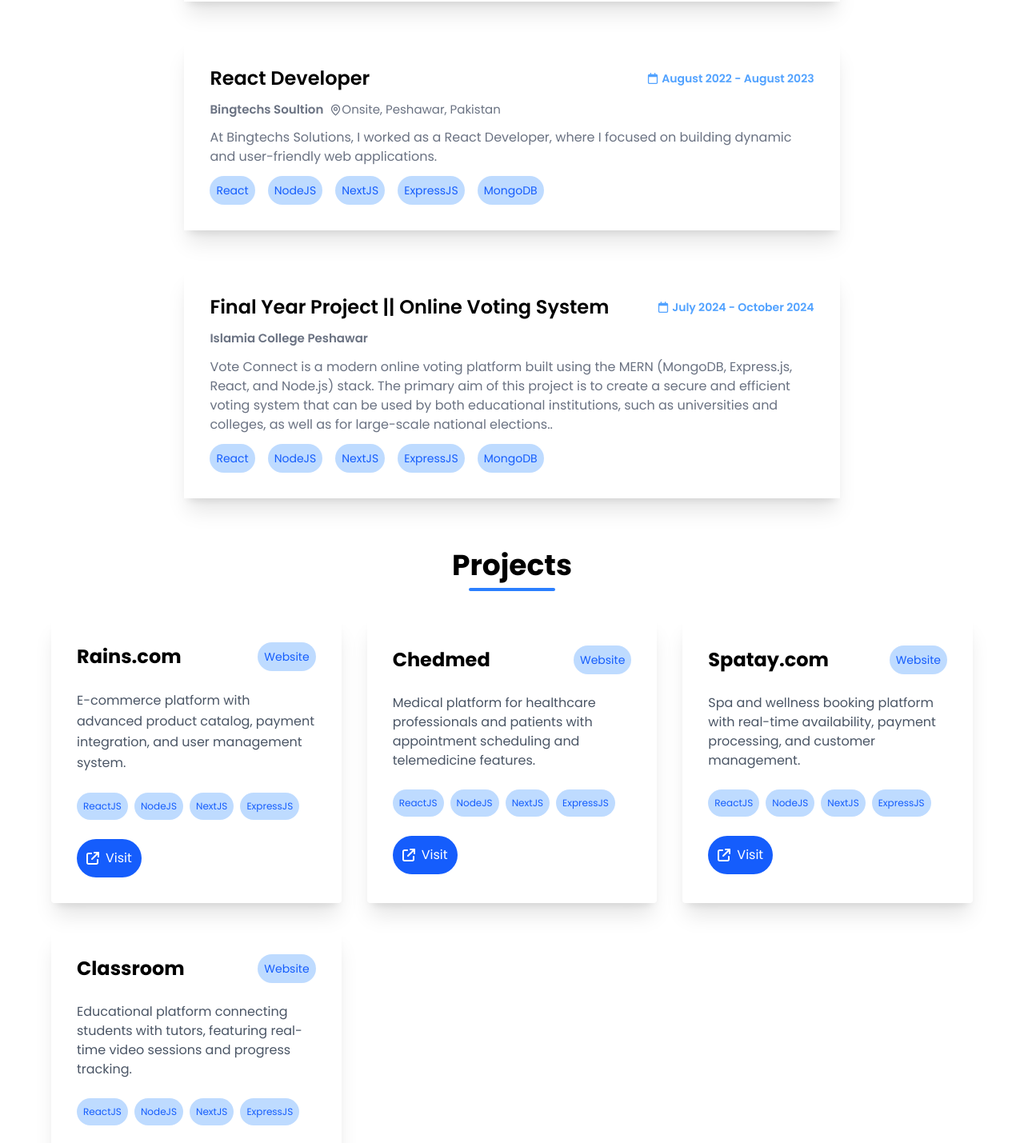
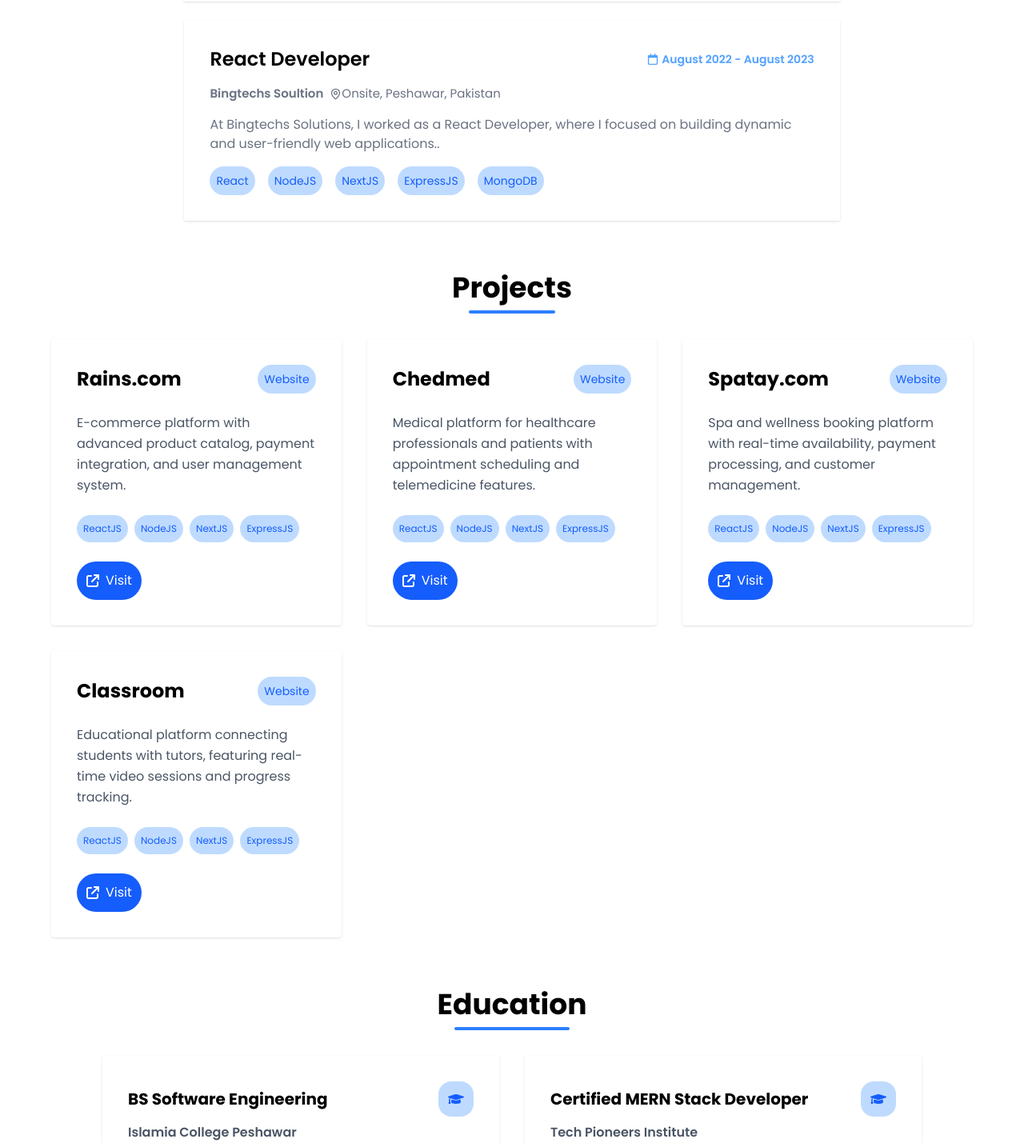
Before and after one commit to Bilal4542/my-portfolio, a React (Vite) app: page / in a window 1280 px wide. Shown: the part 2920-4349 px from the top of the page at 80% size. Built offline with nearby package versions, Linux system fonts and the light colour scheme.

Commit message:
some changes in portfolio

```diff
--- a/src/components/Education.jsx
+++ b/src/components/Education.jsx
@@ -1,5 +1,20 @@
 import React from 'react'
 import { FaGraduationCap } from "react-icons/fa";
+
+const education = [
+  {
+    degreeTitle: 'BS Software Engineering',
+    instituteName: 'Islamia College Peshawar',
+    date: '2020 - 2024',
+    degreeName: "Bachelor's Degree",
+  },
+  {
+    degreeTitle: 'Certified MERN Stack Developer',
+    instituteName: 'Tech Pioneers Institute',
+    date: '2021',
+    degreeName: "Professional Certificate",
+  },
+]
 
 
 const Education = () => {
@@ -10,30 +25,18 @@
         <div className="bg-blue-500 rounded h-1 w-[15%] m-auto"></div>
       </div>
             <div className="md:grid grid-cols-2 gap-8">
-                <div className="shadow-xl p-4 md:p-8 mb-10 md:mb-0 flex flex-col justify-center gap-2 w-[100%]">
-                    <h1 className='flex items-center justify-between gap-2 font-bold text-xl'>BS Software Engineering <span className='bg-blue-200 text-xl p-3 text-blue-600 rounded-2xl'><FaGraduationCap/></span></h1>
-                    <p className='text-gray-600 font-semibold'>Islamia College Peshawar</p>
-                    <p className='text-blue-600 font-semibold'>2020 - 2024</p>
-                    <p className='p-2 bg-blue-100 text-blue-600 rounded w-fit'>Bachelor's Degree</p>
+                {
+                  education.map((edu)=>{
+                    return(
+                      <div className="shadow p-4 md:p-8 mb-10 md:mb-0 flex flex-col justify-center gap-2 w-[100%]">
+                    <h1 className='flex items-center justify-between gap-2 font-bold text-xl'>{edu.degreeTitle} <span className='bg-blue-200 text-xl p-3 text-blue-600 rounded-2xl'><FaGraduationCap/></span></h1>
+                    <p className='text-gray-600 font-semibold'>{edu.instituteName}</p>
+                    <p className='text-blue-600 font-semibold'>{edu.date}</p>
+                    <p className='p-2 bg-blue-100 text-blue-600 rounded w-fit'>{edu.degreeName}</p>
                 </div>
-                <div className="shadow-xl p-4 md:p-8 mb-10 md:mb-0  flex flex-col justify-center gap-2 w-[100%]">
-                    <h1 className='flex items-center justify-between gap-2 font-bold text-xl'>Certified MERN Stack Developer <span className='bg-blue-200 text-xl p-3 text-blue-600 rounded-2xl'><FaGraduationCap/></span></h1>
-                    <p className='text-gray-600 font-semibold'>Tech Pioneers Institute</p>
-                    <p className='text-blue-600 font-semibold'>2021</p>
-                    <p className='p-2 bg-blue-100 text-blue-600 rounded w-fit'>Professional Certificate</p>
-                </div>
-                <div className="shadow-xl p-4 md:p-8 mb-10 md:mb-0  flex flex-col justify-center gap-2 w-[100%]">
-                    <h1 className='flex items-center justify-between gap-2 font-bold text-xl'>FSC Pre-Engineering <span className='bg-blue-200 text-xl p-3 text-blue-600 rounded-2xl'><FaGraduationCap/></span></h1>
-                    <p className='text-gray-600 font-semibold'>Hadaf College Peshawar</p>
-                    <p className='text-blue-600 font-semibold'>2018 - 2020</p>
-                    <p className='p-2 bg-blue-100 text-blue-600 rounded w-fit'>Higher Secondary Education</p>
-                </div>
-                <div className="shadow-xl p-4 md:p-8 mb-10 md:mb-0  flex flex-col justify-center gap-2 w-[100%]">
-                    <h1 className='flex items-center justify-between gap-2 font-bold text-xl'>Matriculation In Science <span className='bg-blue-200 text-xl p-3 text-blue-600 rounded-2xl'><FaGraduationCap/></span></h1>
-                    <p className='text-gray-600 font-semibold'>JIPHS</p>
-                    <p className='text-blue-600 font-semibold'>2016 - 2018</p>
-                    <p className='p-2 bg-blue-100 text-blue-600 rounded w-fit'>Secondary School Education</p>
-                </div>
+                    )
+                  })
+                }
             </div>
     </div>
   )
--- a/src/components/Experience.jsx
+++ b/src/components/Experience.jsx
@@ -1,6 +1,38 @@
 import React from 'react'
 import { FaRegCalendar } from "react-icons/fa6";
 import { LuMapPin } from "react-icons/lu";
+import Button from './layouts/Button';
+
+
+const experiences = [
+  {
+    heading: 'Team Lead/Full Stack Developer',
+    date: 'January 2025 - Present',
+    dateIcon: <FaRegCalendar/>,
+    institute: 'Tech Pioneers',
+    instituteAddress: 'Onsite, Peshawar, Pakistan',
+    addressIcon: <LuMapPin/>,
+    roleDesc: 'Led team, designed architecture, mentored juniors, delivered scalable applications using MERN stack and modern development practices.',
+    },
+  {
+    heading: 'Junior MERN Stack Developer',
+    date: ' September 2023 - December 2024',
+    dateIcon: <FaRegCalendar/>,
+    institute: 'Bright Code Lab',
+    instituteAddress: 'Onsite, Peshawar, Pakistan',
+    addressIcon: <LuMapPin/>,
+    roleDesc: 'At Bride Code Lab, I worked as a Junior MERN Stack Developer, where I contributed to building and maintaining web applications using MongoDB, Express.js, React.js, and Node.js.',
+    },
+  {
+    heading: 'React Developer',
+    date: 'August 2022 - August 2023',
+    dateIcon: <FaRegCalendar/>,
+    institute: 'Bingtechs Soultion',
+    instituteAddress: 'Onsite, Peshawar, Pakistan',
+    addressIcon: <LuMapPin/>,
+    roleDesc: 'At Bingtechs Solutions, I worked as a React Developer, where I focused on building dynamic and user-friendly web applications..',
+    },
+]
 
 const Experience = () => {
   return (
@@ -9,13 +41,16 @@
         <h1 className='text-2xl md:text-4xl  font-bold mt-8'>Experience</h1>
         <div className="bg-blue-500 rounded h-1 w-[15%] m-auto"></div>
       </div>
-      <div className="lg:w-[80%] m-auto p-8 mt-6 md:flex flex-col justify-center gap-3 shadow-xl">
+      {
+        experiences.map((experience)=>{
+          return(
+               <div className="lg:w-[80%] m-auto p-8 mt-6 md:flex flex-col justify-center gap-4 shadow">
         <div className="flex md:items-center md:justify-between gap-3 flex-col md:flex-row">
-          <h1 className='text-xl md:text-2xl font-semibold'>Team Lead/Full Stack Developer</h1>
-          <p className='text-blue-400 font-semibold flex items-center gap-1 text-sm'><FaRegCalendar/> January 2025 - Present</p>
+          <h1 className='text-xl md:text-2xl font-semibold'>{experience.heading}</h1>
+          <p className='text-blue-400 font-semibold flex items-center gap-1 text-sm'>{experience.dateIcon} {experience.date}</p>
         </div>
-        <p className='flex items-center text-gray-500 mt-2 mb-2 md:mt-0 md:mb-0 text-[13px] md:text-[15px]'><span className='font-semibold mr-1 md:mr-2'>Tech Pioneers </span> <span className='hidden md:flex items-center gap-1'><LuMapPin/>Onsite</span>, Peshawar, Pakistan</p>
-        <p className='text-gray-500'>Led team, designed architecture, mentored juniors, delivered scalable applications using MERN stack and modern development practices.</p>
+        <p className='flex items-center text-gray-500 mt-2 mb-2 md:mt-0 md:mb-0 text-[13px] md:text-[15px]'><span className='font-semibold mr-1 md:mr-2'>{experience.institute} </span> <span className='hidden md:flex items-center gap-1'>{experience.addressIcon}</span> {experience.instituteAddress}</p>
+        <p className='text-gray-500'>{experience.roleDesc}</p>
         <div className="flex gap-1 md:gap-4 mt-2 md:mt-0">
           <span className='p-2 bg-blue-200 text-blue-600 rounded-4xl text-[12px]  md:text-sm'>React</span>
           <span className='p-2 bg-blue-200 text-blue-600 rounded-4xl text-[12px] md:text-sm'>NodeJS</span>
@@ -24,51 +59,9 @@
           <span className='p-2 bg-blue-200 text-blue-600 rounded-4xl text-[12px] md:text-sm hidden md:block'>MongoDB</span>
         </div>
       </div>
-      <div className="lg:w-[80%] m-auto p-8 mt-12 md:flex flex-col justify-center gap-3 shadow-xl">
-        <div className="flex md:items-center md:justify-between gap-3 flex-col md:flex-row">
-          <h1 className='text-xl md:text-2xl font-semibold'>Junior MERN Stack Developer </h1>
-          <p className='text-blue-400 font-semibold flex items-center gap-1 text-sm'><FaRegCalendar/> September 2023 - December 2024</p>
-        </div>
-        <p className='flex items-center text-gray-500  mt-2 mb-2 md:mt-0 md:mb-0 text-[13px] md:text-[15px]'><span className='font-semibold mr-1 md:mr-2'>Bright Code Lab </span> <span className='hidden md:flex items-center'><LuMapPin/>Onsite</span>, Peshawar, Pakistan</p>
-        <p className='text-gray-500'>At Bride Code Lab, I worked as a Junior MERN Stack Developer, where I contributed to building and maintaining web applications using MongoDB, Express.js, React.js, and Node.js.</p>
-        <div className="flex gap-1 md:gap-4 mt-2 md:mt-0">
-          <span className='p-2 bg-blue-200 text-blue-600 rounded-4xl text-[12px] md:text-sm'>React</span>
-          <span className='p-2 bg-blue-200 text-blue-600 rounded-4xl text-[12px] md:text-sm'>NodeJS</span>
-          <span className='p-2 bg-blue-200 text-blue-600 rounded-4xl text-[12px] md:text-sm'>NextJS</span>
-          <span className='p-2 bg-blue-200 text-blue-600 rounded-4xl  text-[12px] md:text-sm'>ExpressJS</span>
-          <span className='p-2 bg-blue-200 text-blue-600 rounded-4xl  text-[12px] md:text-sm hidden md:block'>MongoDB</span>
-        </div>
-      </div>
-      <div className="lg:w-[80%] m-auto p-8 mt-12 md:flex flex-col justify-center gap-3 shadow-xl">
-        <div className="flex md:items-center md:justify-between gap-3 flex-col md:flex-row">
-          <h1 className='text-xl md:text-2xl font-semibold'>React Developer </h1>
-          <p className='text-blue-400 font-semibold flex items-center gap-1 text-sm'><FaRegCalendar/> August 2022 - August 2023</p>
-        </div>
-        <p className='flex items-center text-gray-500  mt-2 mb-2 md:mt-0 md:mb-0 text-[13px] md:text-[15px]'><span className='font-semibold mr-1 md:mr-2'>Bingtechs Soultion </span> <span className='hidden md:flex items-center'><LuMapPin/>Onsite</span>, Peshawar, Pakistan</p>
-        <p className='text-gray-500'>At Bingtechs Solutions, I worked as a React Developer, where I focused on building dynamic and user-friendly web applications.</p>
-        <div className="flex gap-1 md:gap-4 mt-2 md:mt-0">
-          <span className='p-2 bg-blue-200 text-blue-600 rounded-4xl text-[12px] md:text-sm'>React</span>
-          <span className='p-2 bg-blue-200 text-blue-600 rounded-4xl text-[12px] md:text-sm'>NodeJS</span>
-          <span className='p-2 bg-blue-200 text-blue-600 rounded-4xl text-[12px] md:text-sm'>NextJS</span>
-          <span className='p-2 bg-blue-200 text-blue-600 rounded-4xl text-[12px] md:text-sm'>ExpressJS</span>
-          <span className='p-2 bg-blue-200 text-blue-600 rounded-4xl  text-[12px] md:text-sm hidden md:block'>MongoDB</span>
-        </div>
-      </div>
-      <div className="lg:w-[80%] m-auto p-8 mt-12 md:flex flex-col justify-center gap-3 shadow-xl">
-        <div className="flex md:items-center md:justify-between gap-3 flex-col md:flex-row">
-          <h1 className='text-xl md:text-2xl font-semibold'>Final Year Project || Online Voting System</h1>
-          <p className='text-blue-400 font-semibold flex items-center gap-1 text-sm'><FaRegCalendar/> July 2024 - October 2024</p>
-        </div>
-        <p className='flex items-center text-gray-500 mt-2 mb-2 md:mt-0 md:mb-0 text-[13px] md:text-[15px] font-semibold'>Islamia College Peshawar</p>
-        <p className='text-gray-500'>Vote Connect is a modern online voting platform built using the MERN (MongoDB, Express.js, React, and Node.js) stack. The primary aim of this project is to create a secure and efficient voting system that can be used by both educational institutions, such as universities and colleges, as well as for large-scale national elections..</p>
-        <div className="flex gap-1 md:gap-4 mt-2 md:mt-0">
-          <span className='p-2 bg-blue-200 text-blue-600 rounded-4xl  text-[12px] md:text-sm'>React</span>
-          <span className='p-2 bg-blue-200 text-blue-600 rounded-4xl  text-[12px] md:text-sm'>NodeJS</span>
-          <span className='p-2 bg-blue-200 text-blue-600 rounded-4xl  text-[12px] md:text-sm'>NextJS</span>
-          <span className='p-2 bg-blue-200 text-blue-600 rounded-4xl  text-[12px] md:text-sm'>ExpressJS</span>
-          <span className='p-2 bg-blue-200 text-blue-600 rounded-4xl  text-[12px] md:text-sm hidden md:block'>MongoDB</span>
-        </div>
-      </div>
+          )
+        })
+      }
     </div>
   )
 }
--- a/src/components/Projects.jsx
+++ b/src/components/Projects.jsx
@@ -1,5 +1,34 @@
 import React from 'react'
 import { FaArrowUpRightFromSquare } from "react-icons/fa6";
+
+
+const projects = [
+  {
+    heading: 'Rains.com',
+    reference: 'Website',
+    desc: 'E-commerce platform with advanced product catalog, payment integration, and user management system.',
+    visitLink: 'https://www.rains.com/'
+  },
+  {
+    heading: 'Chedmed',
+    reference: 'Website',
+    desc: 'Medical platform for healthcare professionals and patients with appointment scheduling and telemedicine features.',
+    visitLink: 'https://chedmed.ma/'
+  },
+  {
+    heading: 'Spatay.com',
+    reference: 'Website',
+    desc: 'Spa and wellness booking platform with real-time availability, payment processing, and customer management.',
+    visitLink: 'https://spatay.com/'
+  },
+  {
+    heading: 'Classroom',
+    reference: 'Website',
+    desc: 'Educational platform connecting students with tutors, featuring real-time video sessions and progress tracking.',
+    visitLink: 'https://classroomsidekick.io/'
+  },
+]
+
 
 const Projects = () => {
   return (
@@ -9,62 +38,26 @@
         <div className="bg-blue-500 rounded h-1 w-[10%] m-auto"></div>
       </div>
       <div className="md:grid md:grid-cols-2 lg:grid-cols-3 gap-8">
-        <div className="p-4 md:p-8 mb-10 md:mb-0 flex justify-center flex-col gap-6 shadow-xl hover:scale-105 transition-all duration-300 rounded">
+        {
+          projects.map((project)=>{
+            return(
+              <div className="p-4 md:p-8 mb-10 md:mb-0 flex justify-center flex-col gap-6 shadow hover:scale-105 transition-all duration-300 rounded">
           <div className="flex items-center justify-between">
-            <h1 className='text-2xl font-bold'>Rains.com</h1>
-            <p className='p-2 bg-blue-200 text-blue-600 rounded-full text-sm'>Website</p>
+            <h1 className='text-2xl font-bold'>{project.heading}</h1>
+            <p className='p-2 bg-blue-200 text-blue-600 rounded-full text-sm'>{project.reference}</p>
           </div>
-          <p className='text-gray-600 leading-relaxed'>E-commerce platform with advanced product catalog, payment integration, and user management system.</p>
+          <p className='text-gray-600 leading-relaxed'>{project.desc}</p>
           <div className="flex gap-2 items-center">
             <span className='p-2 bg-blue-200 text-blue-600 rounded-full text-[12px]'>ReactJS</span>
             <span className='p-2 bg-blue-200 text-blue-600 rounded-full text-[12px]'>NodeJS</span>
             <span className='p-2 bg-blue-200 text-blue-600 rounded-full text-[12px]'>NextJS</span>
             <span className='p-2 bg-blue-200 text-blue-600 rounded-full text-[12px]'>ExpressJS</span>
           </div>
-          <a href='https://www.rains.com/' target='_blank' className='flex items-center gap-2 bg-blue-600 p-3 rounded-full w-fit text-white hover:bg-blue-700 transition-all duration-300'><span><FaArrowUpRightFromSquare/></span>Visit</a>
+          <a href={project.visitLink} target='_blank' className='flex items-center gap-2 bg-blue-600 p-3 rounded-full w-fit text-white hover:bg-blue-700 transition-all duration-300'><span><FaArrowUpRightFromSquare/></span>Visit</a>
         </div>
-        <div className="p-4 md:p-8 mb-10 md:mb-0 flex justify-center flex-col gap-6 shadow-xl hover:scale-105 transition-all duration-300 rounded">
-          <div className="flex items-center justify-between">
-            <h1 className='text-2xl font-bold'>Chedmed</h1>
-            <p className='p-2 bg-blue-200 text-blue-600 rounded-full text-sm'>Website</p>
-          </div>
-          <p className='text-gray-600'>Medical platform for healthcare professionals and patients with appointment scheduling and telemedicine features.</p>
-          <div className="flex gap-2 items-center">
-            <span className='p-2 bg-blue-200 text-blue-600 rounded-full text-[12px]'>ReactJS</span>
-            <span className='p-2 bg-blue-200 text-blue-600 rounded-full text-[12px]'>NodeJS</span>
-            <span className='p-2 bg-blue-200 text-blue-600 rounded-full text-[12px]'>NextJS</span>
-            <span className='p-2 bg-blue-200 text-blue-600 rounded-full text-[12px]'>ExpressJS</span>
-          </div>
-          <a href='https://chedmed.ma/' target='_blank' className='flex items-center gap-2 bg-blue-600 p-3 rounded-full w-fit text-white hover:bg-blue-700 transition-all duration-300'><span><FaArrowUpRightFromSquare/></span>Visit</a>
-        </div>
-        <div className="p-4 md:p-8 mb-10 md:mb-0 flex justify-center flex-col gap-6 shadow-xl hover:scale-105 transition-all duration-300 rounded">
-          <div className="flex items-center justify-between">
-            <h1 className='text-2xl font-bold'>Spatay.com</h1>
-            <p className='p-2 bg-blue-200 text-blue-600 rounded-full text-sm'>Website</p>
-          </div>
-          <p className='text-gray-600'>Spa and wellness booking platform with real-time availability, payment processing, and customer management.</p>
-          <div className="flex gap-2 items-center">
-            <span className='p-2 bg-blue-200 text-blue-600 rounded-full text-[12px]'>ReactJS</span>
-            <span className='p-2 bg-blue-200 text-blue-600 rounded-full text-[12px]'>NodeJS</span>
-            <span className='p-2 bg-blue-200 text-blue-600 rounded-full text-[12px]'>NextJS</span>
-            <span className='p-2 bg-blue-200 text-blue-600 rounded-full text-[12px]'>ExpressJS</span>
-          </div>
-          <a href='https://spatay.com/' target='_blank' className='flex items-center gap-2 bg-blue-600 p-3 rounded-full w-fit text-white hover:bg-blue-700 transition-all duration-300'><span><FaArrowUpRightFromSquare/></span>Visit</a>
-        </div>
-        <div className="p-4 md:p-8 mb-10 md:mb-0 flex justify-center flex-col gap-6 shadow-xl hover:scale-105 transition-all duration-300 rounded">
-          <div className="flex items-center justify-between">
-            <h1 className='text-2xl font-bold'>Classroom</h1>
-            <p className='p-2 bg-blue-200 text-blue-600 rounded-full text-sm'>Website</p>
-          </div>
-          <p className='text-gray-600'>Educational platform connecting students with tutors, featuring real-time video sessions and progress tracking.</p>
-          <div className="flex gap-2 items-center">
-            <span className='p-2 bg-blue-200 text-blue-600 rounded-full text-[12px]'>ReactJS</span>
-            <span className='p-2 bg-blue-200 text-blue-600 rounded-full text-[12px]'>NodeJS</span>
-            <span className='p-2 bg-blue-200 text-blue-600 rounded-full text-[12px]'>NextJS</span>
-            <span className='p-2 bg-blue-200 text-blue-600 rounded-full text-[12px]'>ExpressJS</span>
-          </div>
-          <a href='https://classroomsidekick.io/' target='_blank' className='flex items-center gap-2 bg-blue-600 p-3 rounded-full w-fit text-white hover:bg-blue-700 transition-all duration-300'><span><FaArrowUpRightFromSquare/></span>Visit</a>
-        </div>
+            )
+          })
+        }
       </div>
     </div>
   )
```
